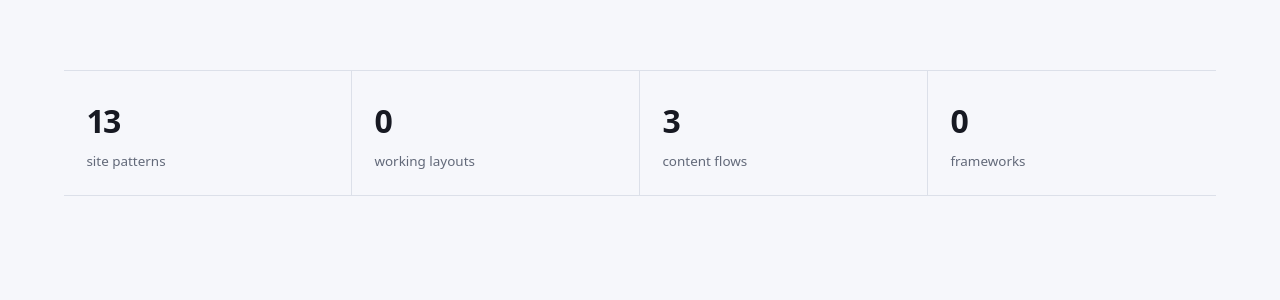
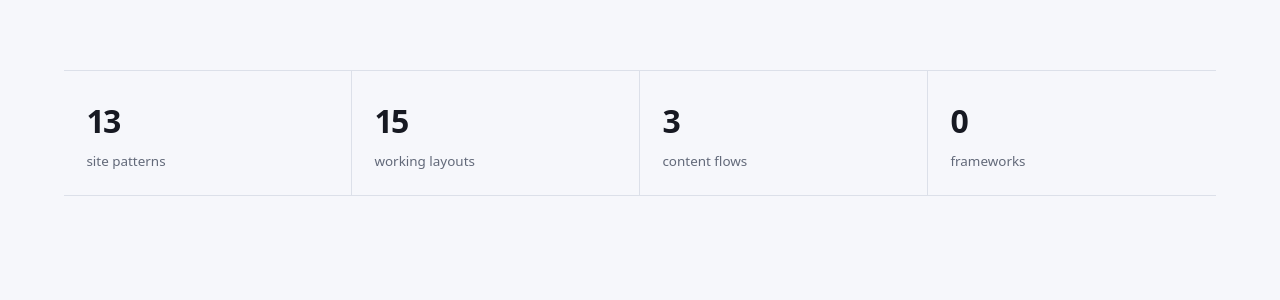
Before and after one commit to kamrullab/jekyll-elite, a Jekyll site: the page built from index.md, in a window 1280 px wide and 900 px high, scrolled down 636 px. Shown: the part 161-461 px from the top of the window. Built offline with Jekyll 4.4.1, drawn with Linux system fonts in a browser that asks for light colours.

Commit message:
Show verified homepage layout count

```diff
--- a/_layouts/showcase.html
+++ b/_layouts/showcase.html
@@ -23,7 +23,7 @@ layout: default
 
 <section class="proof-strip" aria-label="Theme capabilities">
   <div><strong>{{ site.data.site_types.size }}</strong><span>site patterns</span></div>
-  <div><strong>{{ site.layouts | size }}</strong><span>working layouts</span></div>
+  <div><strong>15</strong><span>working layouts</span></div>
   <div><strong>3</strong><span>content flows</span></div>
   <div><strong>0</strong><span>frameworks</span></div>
 </section>
```
